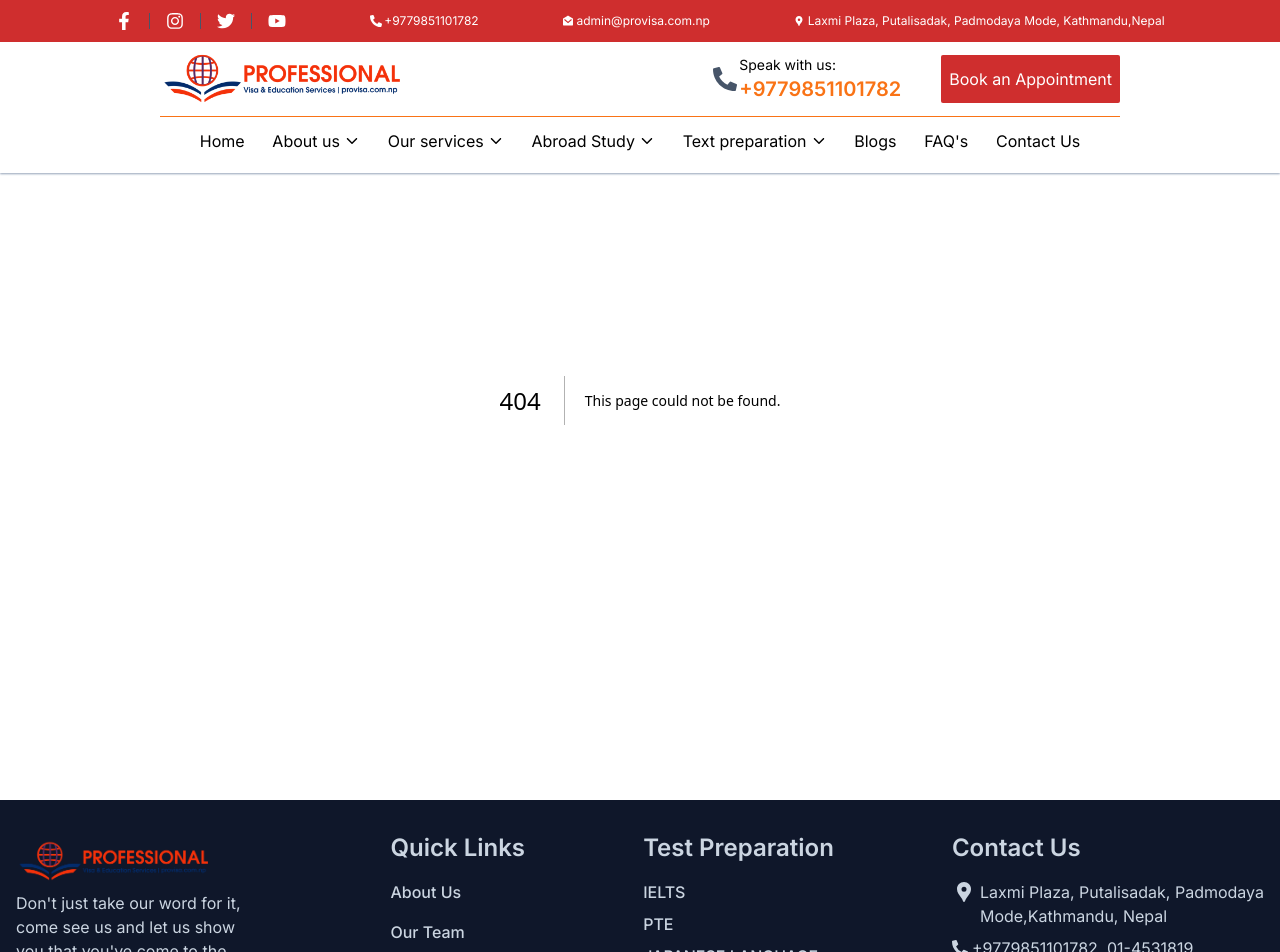
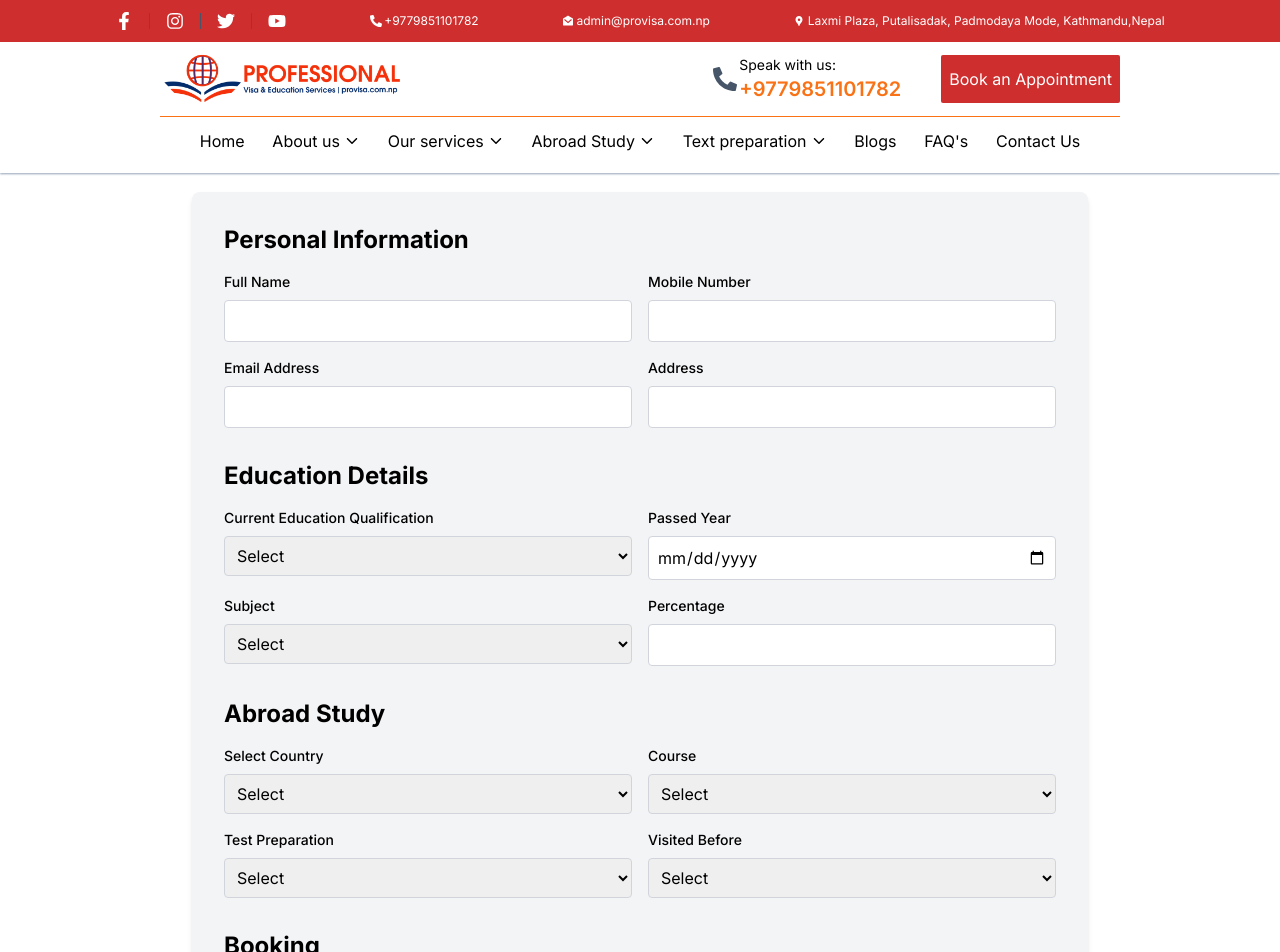
Before and after one commit to AmitPaudel123/Provisa, a Next.js app: page /appointment in a window 1280 px wide. Before the commit this address had no page. Shown: the top 952 px of the page. Built offline with nearby package versions, Linux system fonts and the light colour scheme.

Commit message:
created appointment page

```diff
--- a/package.json
+++ b/package.json
@@ -14,6 +14,7 @@
     "next": "14.2.3",
     "react": "^18",
     "react-dom": "^18",
+    "react-hook-form": "^7.51.5",
     "react-icons": "^5.2.1",
     "react-slick": "^0.30.2",
     "slick-carousel": "^1.8.1",
--- a/src/app/Components/Navbar.jsx
+++ b/src/app/Components/Navbar.jsx
@@ -102,9 +102,12 @@ const Navbar = () => {
                 </span>
               </p>
             </div>
-            <button className=" text-white bg-[#cf2e2e] px-2 py-3 rounded-sm">
+            <Link
+              href="/appointment"
+              className=" text-white bg-[#cf2e2e] px-2 py-3 rounded-sm"
+            >
               Book an Appointment
-            </button>
+            </Link>
           </div>
         </div>
       )}
@@ -320,9 +323,12 @@ const Navbar = () => {
                 </span>
               </p>
             </div>
-            <button className=" text-white bg-[#cf2e2e] px-2 py-3 rounded-sm">
+            <Link
+              href="/appointment"
+              className=" text-white bg-[#cf2e2e] px-2 py-3 rounded-sm"
+            >
               Book an Appointment
-            </button>
+            </Link>
           </div>
         </div>
       )}
--- /dev/null
+++ b/src/app/appointment/page.jsx
@@ -0,0 +1,266 @@
+"use client";
+import React from "react";
+import { useForm } from "react-hook-form";
+
+const Form = () => {
+  const {
+    register,
+    handleSubmit,
+    formState: { errors },
+  } = useForm();
+
+  const onSubmit = (data) => {
+    console.log(data);
+    alert("Form submitted successfully!");
+  };
+
+  return (
+    <form
+      onSubmit={handleSubmit(onSubmit)}
+      className="max-w-4xl mx-auto p-8 bg-gray-100 shadow-md rounded-lg mt-[12rem] mb-3"
+    >
+      <h2 className="text-2xl font-bold mb-4">Personal Information</h2>
+      <div className="grid grid-cols-1 md:grid-cols-2 gap-4">
+        <div>
+          <label className="block text-sm font-medium mb-2">Full Name</label>
+          <input
+            {...register("fullName", { required: true })}
+            className="w-full p-2 border border-gray-300 rounded"
+          />
+          {errors.fullName && (
+            <p className="text-red-500 text-sm">This field is required</p>
+          )}
+        </div>
+        <div>
+          <label className="block text-sm font-medium mb-2">
+            Mobile Number
+          </label>
+          <input
+            {...register("mobileNumber", {
+              required: true,
+              pattern: /^[0-9]{10}$/,
+            })}
+            className="w-full p-2 border border-gray-300 rounded"
+          />
+          {errors.mobileNumber && (
+            <p className="text-red-500 text-sm">
+              Valid mobile number is required
+            </p>
+          )}
+        </div>
+      </div>
+      <div className="grid grid-cols-1 md:grid-cols-2 gap-4 mt-4">
+        <div>
+          <label className="block text-sm font-medium mb-2">
+            Email Address
+          </label>
+          <input
+            {...register("email", {
+              required: true,
+              pattern: /^[^@ ]+@[^@ ]+\.[^@ .]{2,}$/,
+            })}
+            className="w-full p-2 border border-gray-300 rounded"
+          />
+          {errors.email && (
+            <p className="text-red-500 text-sm">Valid email is required</p>
+          )}
+        </div>
+        <div>
+          <label className="block text-sm font-medium mb-2">Address</label>
+          <input
+            {...register("address", { required: true })}
+            className="w-full p-2 border border-gray-300 rounded"
+          />
+          {errors.address && (
+            <p className="text-red-500 text-sm">This field is required</p>
+          )}
+        </div>
+      </div>
+
+      <h2 className="text-2xl font-bold mt-8 mb-4">Education Details</h2>
+      <div className="grid grid-cols-1 md:grid-cols-2 gap-4">
+        <div>
+          <label className="block text-sm font-medium mb-2">
+            Current Education Qualification
+          </label>
+          <select
+            {...register("education", { required: true })}
+            className="w-full p-2 border border-gray-300 rounded"
+          >
+            <option value="">Select</option>
+            <option value="SEE">SEE</option>
+            <option value="+2">+2</option>
+            <option value="Bachelors">Bachelors</option>
+            <option value="Diploma">Diploma</option>
+            <option value="Masters">Masters</option>
+            <option value="Diploma after +2">Diploma after +2</option>
+            <option value="Masters after Bachelor">
+              Masters after Bachelor
+            </option>
+          </select>
+          {errors.education && (
+            <p className="text-red-500 text-sm">This field is required</p>
+          )}
+        </div>
+        <div>
+          <label className="block text-sm font-medium mb-2">Passed Year</label>
+          <input
+            {...register("passedYear", { required: true })}
+            type="date"
+            className="w-full p-2 border border-gray-300 rounded"
+          />
+          {errors.passedYear && (
+            <p className="text-red-500 text-sm">This field is required</p>
+          )}
+        </div>
+      </div>
+      <div className="grid grid-cols-1 md:grid-cols-2 gap-4 mt-4">
+        <div>
+          <label className="block text-sm font-medium mb-2">Subject</label>
+          <select
+            {...register("subject", { required: true })}
+            className="w-full p-2 border border-gray-300 rounded"
+          >
+            <option value="">Select</option>
+            <option value="Science">Science</option>
+            <option value="Management">Management</option>
+            <option value="Humanities">Humanities</option>
+            <option value="Arts">Arts</option>
+          </select>
+          {errors.subject && (
+            <p className="text-red-500 text-sm">This field is required</p>
+          )}
+        </div>
+        <div>
+          <label className="block text-sm font-medium mb-2">Percentage</label>
+          <input
+            {...register("percentage", {
+              required: true,
+              pattern: /^[0-9]+(\.[0-9]{1,2})?$/,
+            })}
+            className="w-full p-2 border border-gray-300 rounded"
+          />
+          {errors.percentage && (
+            <p className="text-red-500 text-sm">Valid percentage is required</p>
+          )}
+        </div>
+      </div>
+
+      <h2 className="text-2xl font-bold mt-8 mb-4">Abroad Study</h2>
+      <div className="grid grid-cols-1 md:grid-cols-2 gap-4">
+        <div>
+          <label className="block text-sm font-medium mb-2">
+            Select Country
+          </label>
+          <select
+            {...register("country", { required: true })}
+            className="w-full p-2 border border-gray-300 rounded"
+          >
+            <option value="">Select</option>
+            <option value="UK">UK</option>
+            <option value="USA">USA</option>
+            <option value="Australia">Australia</option>
+            <option value="New Zealand">New Zealand</option>
+            <option value="India">India</option>
+            <option value="Japan">Japan</option>
+            <option value="Sweden">Sweden</option>
+            <option value="Denmark">Denmark</option>
+            <option value="Ireland">Ireland</option>
+          </select>
+          {errors.country && (
+            <p className="text-red-500 text-sm">This field is required</p>
+          )}
+        </div>
+        <div>
+          <label className="block text-sm font-medium mb-2">Course</label>
+          <select
+            {...register("course", { required: true })}
+            className="w-full p-2 border border-gray-300 rounded"
+          >
+            <option value="">Select</option>
+            <option value="Engineering">Engineering</option>
+            <option value="Nursing">Nursing</option>
+            <option value="IT">IT</option>
+            <option value="Accounting">Accounting</option>
+            <option value="MBA">MBA</option>
+            <option value="Hospitality Management">
+              Hospitality Management
+            </option>
+            <option value="Agriculture">Agriculture</option>
+            <option value="Public Health">Public Health</option>
+          </select>
+          {errors.course && (
+            <p className="text-red-500 text-sm">This field is required</p>
+          )}
+        </div>
+      </div>
+      <div className="grid grid-cols-1 md:grid-cols-2 gap-4 mt-4">
+        <div>
+          <label className="block text-sm font-medium mb-2">
+            Test Preparation
+          </label>
+          <select
+            {...register("testPreparation", { required: true })}
+            className="w-full p-2 border border-gray-300 rounded"
+          >
+            <option value="">Select</option>
+            <option value="IELTS">IELTS</option>
+            <option value="GRE">GRE</option>
+            <option value="TOEFL">TOEFL</option>
+            <option value="PTE">PTE</option>
+            <option value="SAT">SAT</option>
+            <option value="GMAT">GMAT</option>
+            <option value="JLPT/NAT">JLPT/NAT</option>
+          </select>
+          {errors.testPreparation && (
+            <p className="text-red-500 text-sm">This field is required</p>
+          )}
+        </div>
+        <div>
+          <label className="block text-sm font-medium mb-2">
+            Visited Before
+          </label>
+          <select
+            {...register("visitedBefore", { required: true })}
+            className="w-full p-2 border border-gray-300 rounded"
+          >
+            <option value="">Select</option>
+            <option value="Yes">Yes</option>
+            <option value="No">No</option>
+          </select>
+          {errors.visitedBefore && (
+            <p className="text-red-500 text-sm">This field is required</p>
+          )}
+        </div>
+      </div>
+
+      <h2 className="text-2xl font-bold mt-8 mb-4">Booking</h2>
+      <div className="grid grid-cols-1 md:grid-cols-2 gap-4">
+        <div>
+          <label className="block text-sm font-medium mb-2">
+            Appointment Date
+          </label>
+          <input
+            {...register("appointmentDate", { required: true })}
+            type="date"
+            className="w-full p-2 border border-gray-300 rounded"
+          />
+          {errors.appointmentDate && (
+            <p className="text-red-500 text-sm">This field is required</p>
+          )}
+        </div>
+      </div>
+
+      <div className="mt-8 flex justify-end">
+        <button
+          type="submit"
+          className="bg-blue-500 text-white py-2 px-4 rounded hover:bg-blue-600"
+        >
+          Submit
+        </button>
+      </div>
+    </form>
+  );
+};
+
+export default Form;
```
Also changed, not shown: 1 other file (tests, documents, lock files or other folders).
